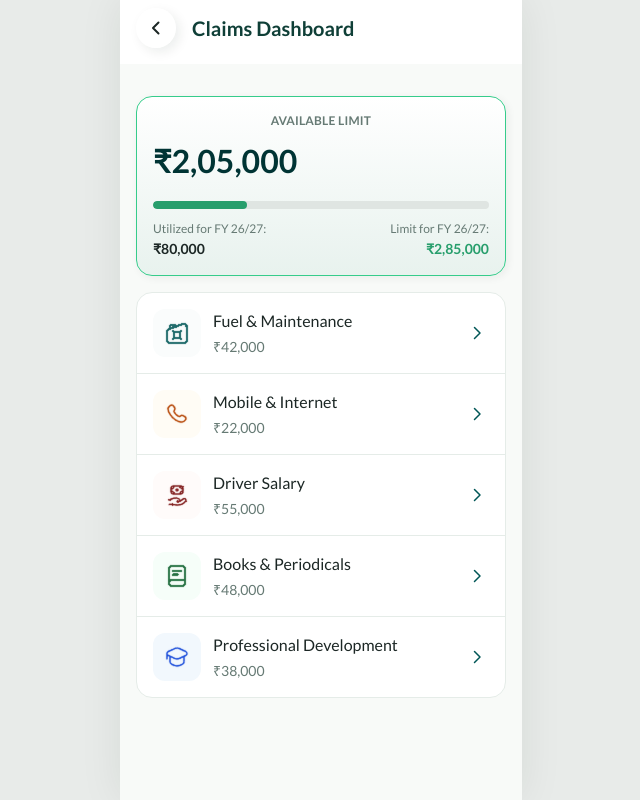
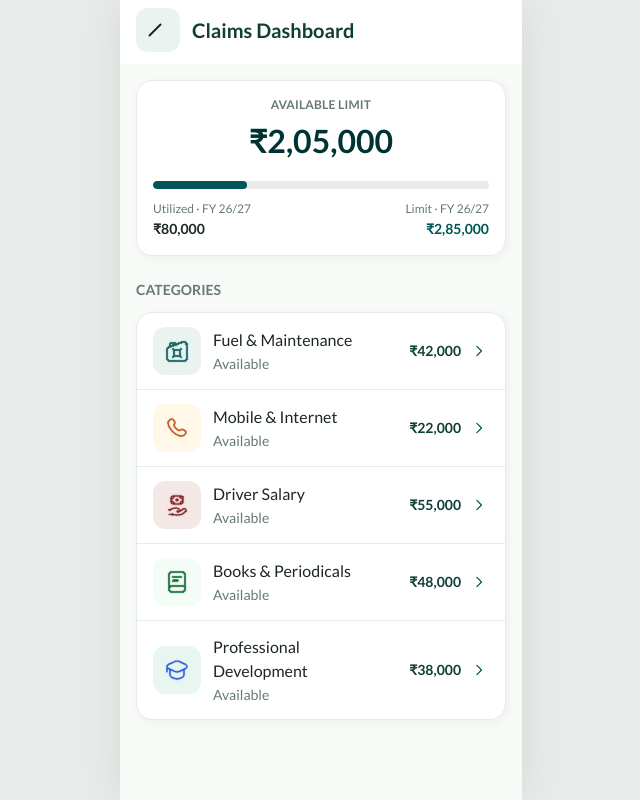
Before and after one commit to pai45/claim, a Next.js app: page /dashboard in a window 1280 px wide. Shown: the whole page, without its empty margins (319-959 px from the left). Built offline with nearby package versions, Linux system fonts and the light colour scheme.

Commit message:
Refine claims screens layout

```diff
--- a/app/globals.css
+++ b/app/globals.css
@@ -147,7 +147,6 @@ button,
 input,
 textarea {
   font-size: inherit;
-  font-weight: inherit;
   line-height: inherit;
 }
 
--- a/components/chat/BillExtractCard.tsx
+++ b/components/chat/BillExtractCard.tsx
@@ -59,24 +59,36 @@ function toFields(extract: BillExtract): EditableFields {
   };
 }
 
-const FIELD_STATE_COPY: Record<ClaimFieldReviewState, string> = {
-  confirmed: "Confirmed",
-  review: "Review recommended",
-  missing: "Missing",
-};
+function FieldStatus({ state }: { state: ClaimFieldReviewState }) {
+  if (state === "confirmed") {
+    return (
+      <span className="shrink-0 text-success" aria-label="Confirmed">
+        <svg
+          width="14"
+          height="14"
+          viewBox="0 0 14 14"
+          fill="none"
+          aria-hidden="true"
+        >
+          <path
+            d="M2.5 7.25 5.5 10.25 11.5 3.75"
+            stroke="currentColor"
+            strokeWidth="1.8"
+            strokeLinecap="round"
+            strokeLinejoin="round"
+          />
+        </svg>
+      </span>
+    );
+  }
 
-function FieldStatus({ state }: { state: ClaimFieldReviewState }) {
   return (
     <span
       className={`shrink-0 text-right text-caption ${
-        state === "confirmed"
-          ? "text-success"
-          : state === "missing"
-            ? "text-danger"
-            : "text-warning"
+        state === "missing" ? "text-danger" : "text-warning"
       }`}
     >
-      {FIELD_STATE_COPY[state]}
+      {state === "missing" ? "Missing" : "Review recommended"}
     </span>
   );
 }
@@ -161,7 +173,7 @@ export function BillExtractCard({
   const inputClass =
     "min-h-11 w-full rounded-control border border-input-border bg-input-soft px-3 py-2.5 text-body-sm font-bold text-pine outline-none focus:border-pine disabled:opacity-50";
   const secondaryActionClass =
-    "inline-flex min-h-11 items-center rounded-control border border-input-border bg-white px-4 py-2.5 text-body-sm font-bold text-pine";
+    "inline-flex min-h-11 items-center rounded-pill border border-input-border bg-white px-4 py-2.5 text-body-sm font-bold text-pine";
 
   if (extract.error && !manualMode) {
     return (
@@ -206,7 +218,7 @@ export function BillExtractCard({
           </p>
         ) : null}
 
-        <div className="grid grid-cols-2 gap-x-3 gap-y-3">
+        <div className="grid grid-cols-1 gap-y-3">
           <Field label="Category" name="category" state={fieldState("category")}>
             <select
               id="claim-category"
--- a/components/claims-history/ClaimsHistoryScreen.tsx
+++ b/components/claims-history/ClaimsHistoryScreen.tsx
@@ -4,6 +4,7 @@ import Link from "next/link";
 import { useMemo, useState } from "react";
 import { useRouter, useSearchParams } from "next/navigation";
 import { AppShell } from "@/components/shared/AppShell";
+import { ScreenHeader } from "@/components/shared/ScreenHeader";
 import {
   CLAIM_HISTORY_ITEMS,
   CLAIM_STATUS_STYLES,
@@ -12,7 +13,6 @@ import {
   isClaimStatusFilter,
   type ClaimStatusFilter,
 } from "@/features/claims-history/constants";
-import { colors } from "@/lib/ui/colors";
 import { staggerStyle } from "@/lib/ui/staggerStyle";
 import { CategoryIcon } from "./CategoryIcon";
 
@@ -45,48 +45,24 @@ export function ClaimsHistoryScreen() {
 
   return (
     <AppShell className="overflow-hidden">
-      <header className="flex items-center gap-4 bg-surface px-page pb-3 pt-2">
-        <button
-          type="button"
-          aria-label="Go back"
-          onClick={() => router.push("/")}
-          className="flex items-center justify-center rounded-full bg-white/50 p-2 shadow-icon"
-        >
-          <svg
-            width="24"
-            height="24"
-            viewBox="0 0 24 24"
-            fill="none"
-            aria-hidden="true"
-          >
-            <path
-              d="M14.5 6.5L9 12l5.5 5.5"
-              stroke={colors.ink}
-              strokeWidth="2"
-              strokeLinecap="round"
-              strokeLinejoin="round"
-            />
-          </svg>
-        </button>
-        <div className="flex min-w-0 flex-1 flex-col">
-          <h1 className="type-screen-title truncate">Claims History</h1>
-        </div>
-      </header>
+      <ScreenHeader title="Claims History" onBack={() => router.push("/")} />
 
-      <div className="overflow-x-auto border-b border-border-tab bg-surface pt-2">
-        <div className="flex min-w-max items-end">
+      <div className="overflow-x-auto border-b border-border-tab bg-white [scrollbar-width:none] [&::-webkit-scrollbar]:hidden">
+        <div className="flex min-w-max items-end px-2 pt-1" role="tablist" aria-label="Claim status">
           {CLAIM_STATUS_TABS.map((tab) => {
             const active = activeTab === tab.id;
             return (
               <button
                 key={tab.id}
                 type="button"
+                role="tab"
+                aria-selected={active}
                 onClick={() => handleTabChange(tab.id)}
-                className="flex items-center justify-center px-page pt-2"
+                className="flex min-h-11 items-center justify-center px-3 pt-2"
               >
                 <span className="flex flex-col items-center gap-2">
                   <span
-                    className={`type-body text-center ${
+                    className={`type-body whitespace-nowrap text-center ${
                       active
                         ? "font-bold text-ink"
                         : "font-normal text-ink-secondary"
@@ -95,7 +71,7 @@ export function ClaimsHistoryScreen() {
                     {tab.label}
                   </span>
                   <span
-                    className={`h-0.5 w-full rounded-t-full ${
+                    className={`h-0.5 w-full rounded-pill ${
                       active ? "bg-pine-primary" : "bg-transparent"
                     }`}
                   />
@@ -106,15 +82,17 @@ export function ClaimsHistoryScreen() {
         </div>
       </div>
 
-      <main className="flex min-h-0 flex-1 flex-col overflow-y-auto px-page pb-8 pt-2">
+      <main className="flex min-h-0 flex-1 flex-col overflow-y-auto px-page pb-8 pt-4">
         {claims.length === 0 ? (
-          <p className="type-body-secondary px-2 py-8 text-center">
-            No claims in this status yet.
-          </p>
+          <div className="rounded-card border border-border-line bg-white p-card shadow-card">
+            <p className="type-body-secondary py-6 text-center">
+              No claims in this status yet.
+            </p>
+          </div>
         ) : (
           <section
             key={activeTab}
-            className="overflow-hidden rounded-card border border-border-line bg-white"
+            className="overflow-hidden rounded-card border border-border-line bg-white shadow-card"
           >
             {claims.map((claim, index) => {
               const status = CLAIM_STATUS_STYLES[claim.status];
@@ -125,7 +103,7 @@ export function ClaimsHistoryScreen() {
                   key={claim.id}
                   href={`/claim-details/?id=${encodeURIComponent(claim.id)}`}
                   style={staggerStyle(index)}
-                  className={`animate-rise-in flex items-start gap-3 px-page py-3 transition-colors hover:bg-surface ${
+                  className={`animate-rise-in flex min-h-11 items-start gap-3 px-page py-3.5 transition-colors hover:bg-surface ${
                     !isLast ? "border-b border-border-line" : ""
                   }`}
                 >
@@ -139,23 +117,18 @@ export function ClaimsHistoryScreen() {
                   <div className="flex min-w-0 flex-1 flex-col gap-1">
                     <h2 className="type-body font-bold">{claim.merchant}</h2>
                     <p className="type-body-secondary">{claim.category}</p>
+                    <span
+                      className={`mt-0.5 w-fit rounded-pill border px-2 py-0.5 text-center text-caption leading-4 ${status.className}`}
+                    >
+                      {status.label}
+                    </span>
                   </div>
 
                   <div className="flex shrink-0 flex-col items-end gap-1">
-                    <p className="text-title-sm font-bold text-ink">
+                    <p className="text-body-sm font-bold text-pine">
                       {formatINR(claim.amount)}
                     </p>
-                    <p className="type-body-secondary">{claim.date}</p>
-                    <span
-                      className="rounded-full border px-2 py-0.5 text-center text-caption leading-4"
-                      style={{
-                        background: status.bg,
-                        borderColor: status.border,
-                        color: status.text,
-                      }}
-                    >
-                      {status.label}
-                    </span>
+                    <p className="text-caption text-ink-secondary">{claim.date}</p>
                   </div>
                 </Link>
               );
--- a/components/dashboard/ClaimsDashboardScreen.tsx
+++ b/components/dashboard/ClaimsDashboardScreen.tsx
@@ -4,6 +4,7 @@ import Link from "next/link";
 import { useRouter } from "next/navigation";
 import { CategoryIcon } from "@/components/claims-history/CategoryIcon";
 import { AppShell } from "@/components/shared/AppShell";
+import { ScreenHeader } from "@/components/shared/ScreenHeader";
 import {
   AVAILABLE_LIMIT,
   DASHBOARD_CATEGORIES,
@@ -17,7 +18,7 @@ import { staggerStyle } from "@/lib/ui/staggerStyle";
 
 function ChevronRight() {
   return (
-    <svg width="24" height="24" viewBox="0 0 24 24" fill="none" aria-hidden="true">
+    <svg width="20" height="20" viewBox="0 0 24 24" fill="none" aria-hidden="true">
       <path
         d="M9.5 6.5 15 12l-5.5 5.5"
         stroke={colors.pinePrimary}
@@ -35,60 +36,46 @@ export function ClaimsDashboardScreen() {
 
   return (
     <AppShell className="overflow-hidden">
-      <header className="flex items-center gap-4 bg-white px-page pb-4 pt-2">
-        <button
-          type="button"
-          aria-label="Go back"
-          onClick={() => router.push("/")}
-          className="flex items-center justify-center rounded-full bg-white/50 p-2 shadow-icon"
+      <ScreenHeader title="Claims Dashboard" onBack={() => router.push("/")} />
+
+      <main className="flex min-h-0 flex-1 flex-col gap-section overflow-y-auto px-page pb-8 pt-4">
+        <section
+          className="animate-rise-in flex flex-col gap-5 rounded-card border border-border-line bg-white p-card shadow-card"
+          style={staggerStyle(0)}
         >
-          <svg
-            width="24"
-            height="24"
-            viewBox="0 0 24 24"
-            fill="none"
-            aria-hidden="true"
-          >
-            <path
-              d="M14.5 6.5L9 12l5.5 5.5"
-              stroke={colors.ink}
-              strokeWidth="2"
-              strokeLinecap="round"
-              strokeLinejoin="round"
-            />
-          </svg>
-        </button>
-        <h1 className="type-screen-title flex-1 truncate">Claims Dashboard</h1>
-      </header>
-
-      <main className="flex min-h-0 flex-1 flex-col gap-4 overflow-y-auto px-page pb-24 pt-8">
-        <section className="animate-rise-in flex flex-col gap-5 rounded-card border border-mint bg-gradient-to-b from-white to-surface-tint-strong p-card shadow-soft">
-          <div className="flex flex-col gap-3">
-            <p className="type-field-label text-center tracking-wide">AVAILABLE LIMIT</p>
-            <p className="type-amount">{formatINR(AVAILABLE_LIMIT)}</p>
+          <div className="flex flex-col items-center gap-2">
+            <p className="type-field-label">Available limit</p>
+            <p className="type-amount text-center">{formatINR(AVAILABLE_LIMIT)}</p>
           </div>
 
           <div className="flex w-full flex-col gap-3">
-            <div className="h-2 w-full overflow-hidden rounded bg-border-muted">
             <div
-                className="h-full rounded bg-success"
+              className="h-2 w-full overflow-hidden rounded-pill bg-surface-muted"
+              role="progressbar"
+              aria-valuenow={Math.round(utilizedPercent)}
+              aria-valuemin={0}
+              aria-valuemax={100}
+              aria-label={`Utilized ${Math.round(utilizedPercent)} percent of ${FY_LABEL} limit`}
+            >
+              <div
+                className="h-full rounded-pill bg-pine-primary"
                 style={{ width: `${utilizedPercent}%` }}
               />
             </div>
-            <div className="flex items-center justify-between">
-              <div className="flex flex-col gap-0.5">
+            <div className="flex items-start justify-between gap-3">
+              <div className="flex min-w-0 flex-col gap-0.5">
                 <span className="text-caption text-ink-secondary">
-                  Utilized for {FY_LABEL}:
+                  Utilized · {FY_LABEL}
                 </span>
                 <span className="text-body-sm font-bold text-ink">
                   {formatINR(UTILIZED_AMOUNT)}
                 </span>
               </div>
-              <div className="flex flex-col items-end gap-0.5">
+              <div className="flex min-w-0 flex-col items-end gap-0.5">
                 <span className="text-caption text-ink-secondary">
-                  Limit for {FY_LABEL}:
+                  Limit · {FY_LABEL}
                 </span>
-                <span className="text-body-sm font-bold text-success">
+                <span className="text-body-sm font-bold text-pine-primary">
                   {formatINR(FY_LIMIT)}
                 </span>
               </div>
@@ -96,7 +83,9 @@ export function ClaimsDashboardScreen() {
           </div>
         </section>
 
-        <section className="overflow-hidden rounded-card border border-border-line bg-white">
+        <section className="flex flex-col gap-3">
+          <h2 className="type-section-label">Categories</h2>
+          <div className="overflow-hidden rounded-card border border-border-line bg-white shadow-card">
             {DASHBOARD_CATEGORIES.map((category, index) => {
               const isLast = index === DASHBOARD_CATEGORIES.length - 1;
 
@@ -105,7 +94,7 @@ export function ClaimsDashboardScreen() {
                   key={category.id}
                   href={`/dashboard/${category.id}/`}
                   style={staggerStyle(index + 1)}
-                className={`animate-rise-in flex w-full items-center gap-3 px-page py-4 ${
+                  className={`animate-rise-in flex min-h-11 w-full items-center gap-3 px-page py-3.5 transition-colors hover:bg-surface ${
                     !isLast ? "border-b border-border-line" : ""
                   }`}
                 >
@@ -115,14 +104,20 @@ export function ClaimsDashboardScreen() {
                   >
                     <CategoryIcon icon={category.icon} color={category.iconColor} />
                   </div>
-                <div className="flex min-w-0 flex-1 flex-col gap-1">
+                  <div className="flex min-w-0 flex-1 flex-col gap-0.5">
                     <span className="type-body font-bold">{category.name}</span>
-                  <span className="type-body-secondary font-bold">{formatINR(category.amount)}</span>
+                    <span className="type-body-secondary">Available</span>
                   </div>
+                  <div className="flex shrink-0 items-center gap-2">
+                    <span className="text-body-sm font-bold text-pine">
+                      {formatINR(category.amount)}
+                    </span>
                     <ChevronRight />
+                  </div>
                 </Link>
               );
             })}
+          </div>
         </section>
       </main>
     </AppShell>
--- /dev/null
+++ b/components/shared/ScreenHeader.tsx
@@ -0,0 +1,56 @@
+"use client";
+
+import type { ReactNode } from "react";
+import { colors } from "@/lib/ui/colors";
+
+type ScreenHeaderProps = {
+  title: string;
+  onBack: () => void;
+  eyebrow?: string;
+  children?: ReactNode;
+  className?: string;
+};
+
+function BackChevronIcon() {
+  return (
+    <svg width="24" height="24" viewBox="0 0 24 24" fill="none" aria-hidden="true">
+      <path
+        d="M14.5 6.5 9 12l-5.5 5.5"
+        stroke={colors.ink}
+        strokeWidth="2"
+        strokeLinecap="round"
+        strokeLinejoin="round"
+      />
+    </svg>
+  );
+}
+
+export function ScreenHeader({
+  title,
+  onBack,
+  eyebrow,
+  children,
+  className = "",
+}: ScreenHeaderProps) {
+  return (
+    <header
+      className={`w-full min-w-0 shrink-0 bg-white ${className}`.trim()}
+    >
+      <div className="flex items-center gap-3 px-page pb-3 pt-2">
+        <button
+          type="button"
+          aria-label="Go back"
+          onClick={onBack}
+          className="flex min-h-11 min-w-11 shrink-0 items-center justify-center rounded-control bg-surface-tint"
+        >
+          <BackChevronIcon />
+        </button>
+        <div className="flex min-w-0 flex-1 flex-col gap-0.5">
+          {eyebrow ? <p className="type-field-label">{eyebrow}</p> : null}
+          <h1 className="type-screen-title truncate">{title}</h1>
+        </div>
+        {children}
+      </div>
+    </header>
+  );
+}
--- a/features/claims-history/constants.ts
+++ b/features/claims-history/constants.ts
@@ -28,33 +28,26 @@ export const CLAIM_STATUS_TABS: { id: ClaimStatusFilter; label: string }[] = [
   { id: "rejected", label: "Rejected" },
 ];
 
+/** Token-based chip classes — keep aligned with `@theme` status colors in app/globals.css */
 export const CLAIM_STATUS_STYLES: Record<
   ClaimStatus,
-  { label: string; bg: string; border: string; text: string }
+  { label: string; className: string }
 > = {
   under_review: {
     label: "Under review",
-    bg: "#F3FCF6",
-    border: "#D1F3DF",
-    text: "#279E6C",
+    className: "border-success-border bg-success-soft text-success",
   },
   needs_info: {
     label: "Needs info",
-    bg: "#FFFAEB",
-    border: "#FEDF89",
-    text: "#B37727",
+    className: "border-warning-border bg-warning-soft text-warning",
   },
   approved: {
     label: "Approved",
-    bg: "#ECFDF3",
-    border: "#A9EFC5",
-    text: "#085D3A",
+    className: "border-success-border bg-success-tint text-pine-dark",
   },
   rejected: {
     label: "Rejected",
-    bg: "#FEF3F2",
-    border: "#FECDCA",
-    text: "#912018",
+    className: "border-transparent bg-danger-soft text-danger",
   },
 };
 
@@ -67,8 +60,8 @@ export const CLAIM_HISTORY_ITEMS: ClaimHistoryItem[] = [
     date: "12 May 2026",
     status: "under_review",
     icon: "mobile",
-    iconBg: "#FFFCF5",
-    iconColor: "#B54708",
+    iconBg: "#FFF8E8",
+    iconColor: "#B25E00",
   },
   {
     id: "CLM-45188",
@@ -78,7 +71,7 @@ export const CLAIM_HISTORY_ITEMS: ClaimHistoryItem[] = [
     date: "11 May 2026",
     status: "needs_info",
     icon: "fuel",
-    iconBg: "#FAFCFC",
+    iconBg: "#EAF3F0",
     iconColor: "#005656",
   },
   {
@@ -89,8 +82,8 @@ export const CLAIM_HISTORY_ITEMS: ClaimHistoryItem[] = [
     date: "03 May 2026",
     status: "approved",
     icon: "professional",
-    iconBg: "#F2F8FD",
-    iconColor: "#1D4ED8",
+    iconBg: "#E7F6EF",
+    iconColor: "#003434",
   },
   {
     id: "CLM-45092",
@@ -100,7 +93,7 @@ export const CLAIM_HISTORY_ITEMS: ClaimHistoryItem[] = [
     date: "28 Apr 2026",
     status: "approved",
     icon: "fuel",
-    iconBg: "#FAFCFC",
+    iconBg: "#EAF3F0",
     iconColor: "#005656",
   },
   {
@@ -111,8 +104,8 @@ export const CLAIM_HISTORY_ITEMS: ClaimHistoryItem[] = [
     date: "25 Apr 2026",
     status: "approved",
     icon: "mobile",
-    iconBg: "#FFFCF5",
-    iconColor: "#B54708",
+    iconBg: "#FFF8E8",
+    iconColor: "#B25E00",
   },
   {
     id: "CLM-45033",
@@ -122,7 +115,7 @@ export const CLAIM_HISTORY_ITEMS: ClaimHistoryItem[] = [
     date: "20 Apr 2026",
     status: "rejected",
     icon: "fuel",
-    iconBg: "#FAFCFC",
+    iconBg: "#EAF3F0",
     iconColor: "#005656",
   },
   {
@@ -133,8 +126,8 @@ export const CLAIM_HISTORY_ITEMS: ClaimHistoryItem[] = [
     date: "15 Apr 2026",
     status: "approved",
     icon: "professional",
-    iconBg: "#F2F8FD",
-    iconColor: "#1D4ED8",
+    iconBg: "#E7F6EF",
+    iconColor: "#003434",
   },
 ];
 
--- a/features/policy/constants.ts
+++ b/features/policy/constants.ts
@@ -600,7 +600,7 @@ const BENEFIT_CONFIGURATION: Record<
     display: {
       id: "fuel",
       label: "Fuel & Maintenance",
-      iconBg: "#FAFCFC",
+      iconBg: "#EAF3F0",
       iconTone: "#005656",
       dashboardEnabled: true,
       dashboardIcon: "fuel",
@@ -616,8 +616,8 @@ const BENEFIT_CONFIGURATION: Record<
     display: {
       id: "mobile",
       label: "Mobile & Internet",
-      iconBg: "#FFFCF5",
-      iconTone: "#B54708",
+      iconBg: "#FFF8E8",
+      iconTone: "#B25E00",
       dashboardEnabled: true,
       dashboardIcon: "mobile",
     },
@@ -632,8 +632,8 @@ const BENEFIT_CONFIGURATION: Record<
     display: {
       id: "driver",
       label: "Driver Salary",
-      iconBg: "#FFFBFA",
-      iconTone: "#7F1D1D",
+      iconBg: "#F4E8E6",
+      iconTone: "#7A2E24",
       dashboardEnabled: true,
       dashboardIcon: "driver",
     },
@@ -648,8 +648,8 @@ const BENEFIT_CONFIGURATION: Record<
     display: {
       id: "books",
       label: "Books & Periodicals",
-      iconBg: "#F6FEF9",
-      iconTone: "#166534",
+      iconBg: "#F3FCF6",
+      iconTone: "#279E6C",
       dashboardEnabled: true,
       dashboardIcon: "books",
     },
@@ -664,8 +664,8 @@ const BENEFIT_CONFIGURATION: Record<
     display: {
       id: "professional",
       label: "Professional Development",
-      iconBg: "#F2F8FD",
-      iconTone: "#1D4ED8",
+      iconBg: "#E7F6EF",
+      iconTone: "#003434",
       dashboardEnabled: true,
       dashboardIcon: "professional",
     },
```
Also changed, not shown: components/policy/PolicyDetailScreen.tsx (+46 -71 lines). Lines whose indentation alone changed are shown as unchanged.
